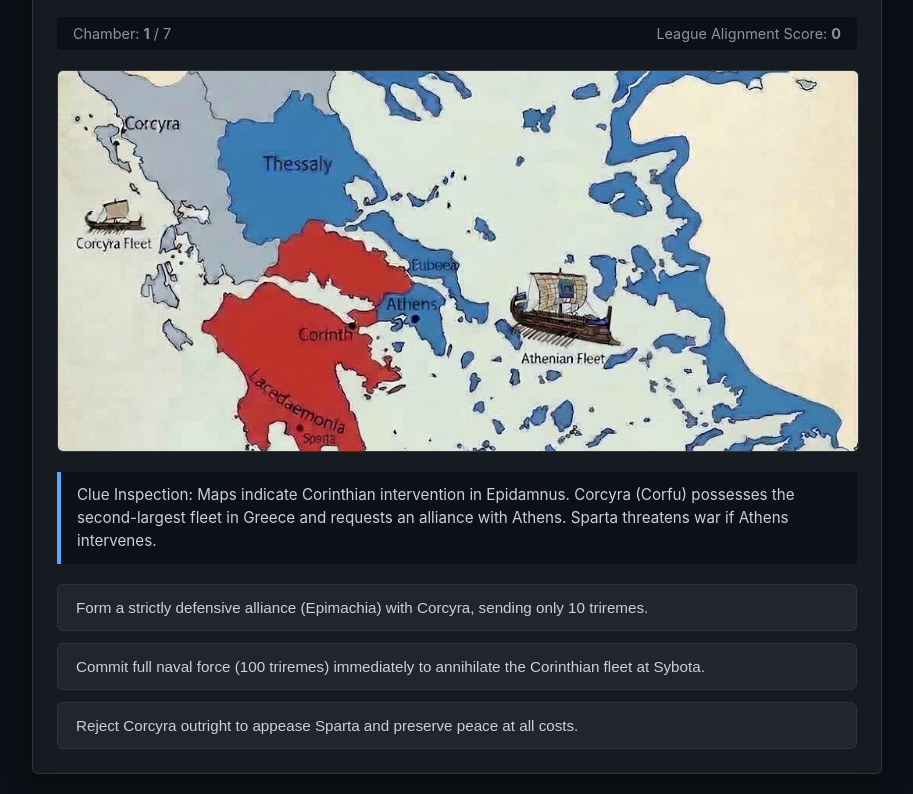
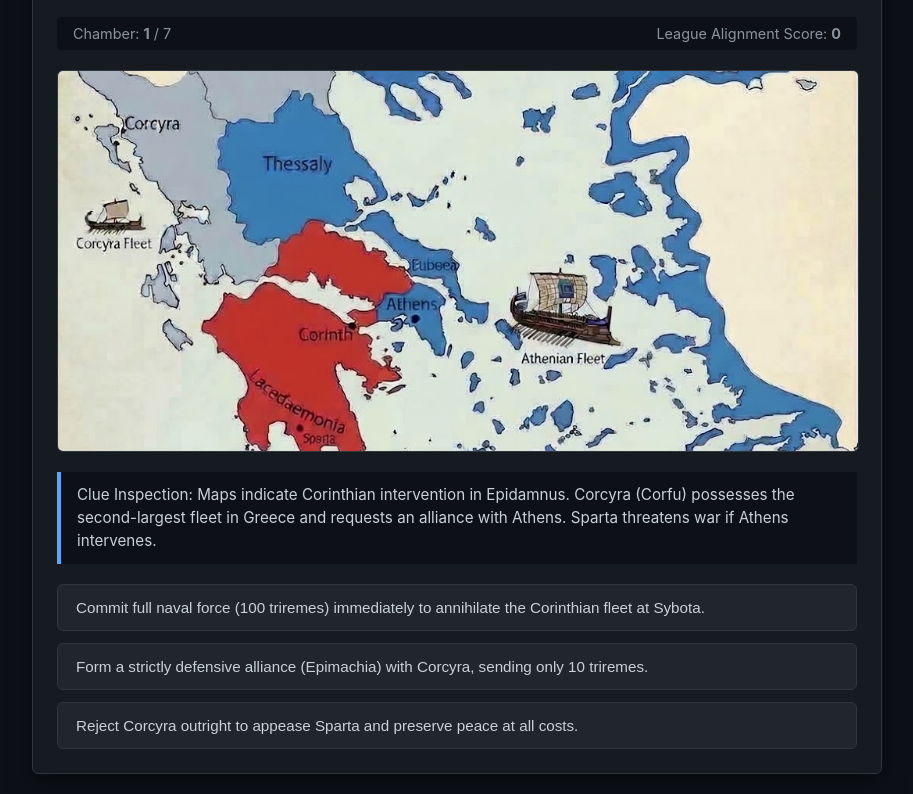
Before and after one commit to teacherbrannigan/Peloponnesian-war, a plain HTML site: page index.html in a window 1280 px wide. Shown: the part 128-922 px from the top of the page, without its empty margins (183-1096 px from the left). Drawn offline with Linux system fonts and the light colour scheme.

Commit message:
Update index.html

```diff
--- a/index.html
+++ b/index.html
@@ -165,8 +165,8 @@ const chambers = [
         image: "1st-choice.jpg",
         context: "Clue Inspection: Maps indicate Corinthian intervention in Epidamnus. Corcyra (Corfu) possesses the second-largest fleet in Greece and requests an alliance with Athens. Sparta threatens war if Athens intervenes.",
         options: [
+            { text: "Commit full naval force (100 triremes) immediately to annihilate the Corinthian fleet at Sybota.", type: "A", score: 1 },
             { text: "Form a strictly defensive alliance (Epimachia) with Corcyra, sending only 10 triremes.", type: "H", score: 0 },
-            { text: "Commit full naval force (100 triremes) immediately to annihilate the Corinthian fleet at Sybota.", type: "A", score: 1 },
             { text: "Reject Corcyra outright to appease Sparta and preserve peace at all costs.", type: "S", score: -1 }
         ]
     },
@@ -177,8 +177,8 @@ const chambers = [
         context: "Clue Inspection: King Archidamus II leads the Spartan army into Attica. Athenian farmers flee inside the Long Walls. The Assembly demands you march out to fight the Spartans in pitched land battle.",
         options: [
             { text: "Refuse land battle; withdraw behind the Long Walls and rely on maritime resupply.", type: "H", score: 0 },
-            { text: "Use triremes to execute continuous amphibious raids on the Peloponnesian coast, cutting Spartan supplies.", type: "A", score: 1 },
-            { text: "March the Athenian hoplites out to meet Sparta in open field combat outside Athens.", type: "S", score: -1 }
+            { text: "March the Athenian hoplites out to meet Sparta in open field combat outside Athens.", type: "S", score: -1 },
+            { text: "Use triremes to execute continuous amphibious raids on the Peloponnesian coast, cutting Spartan supplies.", type: "A", score: 1 }
         ]
     },
     {
@@ -198,9 +198,9 @@ const chambers = [
         image: "4th-choice.jpg",
         context: "Clue Inspection: General Demosthenes fortifies Pylos on the Peloponnesian coast. 420 elite Spartan hoplites are trapped on the adjacent island of Sphacteria.",
         options: [
-            { text: "Reject Spartan peace offers; deploy Cleon with light infantry to assault Sphacteria and capture the hoplites.", type: "H", score: 0 },
             { text: "Accept Spartan peace offer immediately in exchange for favorable territorial concessions and end the war early.", type: "A", score: 1 },
-            { text: "Abandon Pylos as too risky and recall Demosthenes back to Athens.", type: "S", score: -1 }
+            { text: "Abandon Pylos as too risky and recall Demosthenes back to Athens.", type: "S", score: -1 },
+            { text: "Reject Spartan peace offers; deploy Cleon with light infantry to assault Sphacteria and capture the hoplites.", type: "H", score: 0 }
         ]
     },
     {
@@ -220,9 +220,9 @@ const chambers = [
         image: "6th-choice.jpg",
         context: "Clue Inspection: Sparta fortifies Decelea inside Attica and negotiates with Persia for gold to build a navy. Athenian allies in Ionia threaten rebellion.",
         options: [
-            { text: "Use emergency reserve funds (1,000 talents) to rebuild the fleet and fight in the Aegean.", type: "H", score: 0 },
             { text: "Offer Persia a counter-alliance by ceding disputed Asian territories in exchange for Persian neutrality.", type: "A", score: 1 },
-            { text: "Disband the Aegean fleet to save costs and retreat permanently inside Athenian walls.", type: "S", score: -1 }
+            { text: "Disband the Aegean fleet to save costs and retreat permanently inside Athenian walls.", type: "S", score: -1 },
+            { text: "Use emergency reserve funds (1,000 talents) to rebuild the fleet and fight in the Aegean.", type: "H", score: 0 }
         ]
     },
     {
@@ -231,8 +231,8 @@ const chambers = [
         image: "7th-choice.jpg",
         context: "Clue Inspection: The Athenian fleet is beached at Aegospotami. Lysander’s Spartan fleet watches from across the Hellespont. Alcibiades warns that the beachhead position is defenseless.",
         options: [
+            { text: "Relocate the fleet immediately to the fortified harbor of Sestos as advised.", type: "A", score: 1 },
             { text: "Ignore Alcibiades' advice; keep the fleet stationed at Aegospotami.", type: "H", score: 0 },
-            { text: "Relocate the fleet immediately to the fortified harbor of Sestos as advised.", type: "A", score: 1 },
             { text: "Disembark the crews entirely to forage inland, leaving ships completely unmanned.", type: "S", score: -1 }
         ]
     }
```
